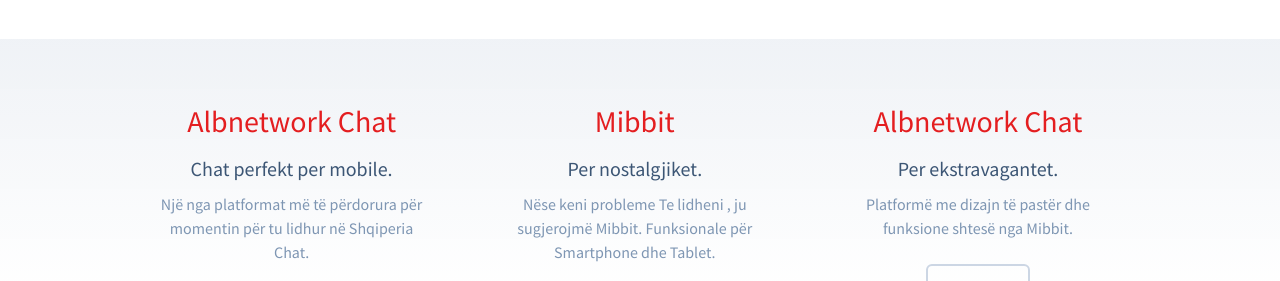
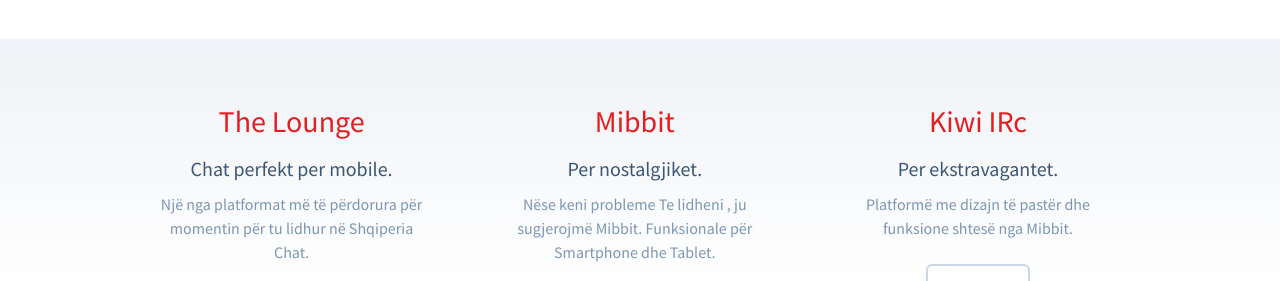
Before and after one commit to AlbnetworkOrg/albnetworkorg.github.io, a Jekyll site: the page built from index.html, in a window 1280 px wide. Shown: the part 569-850 px from the top of the page. Built offline with Jekyll 4.4.1, drawn with Linux system fonts in a browser that asks for light colours.

Commit message:
Update actions.html

```diff
--- a/_includes/actions.html
+++ b/_includes/actions.html
@@ -1,10 +1,10 @@
 <div class="Actions">
   <div class="container">
     <div class="Actions-item">
-      <h3>Albnetwork Chat</h3>
+      <h3>The Lounge</h3>
       <h4>Chat perfekt per mobile.</h4>
       <p>Një nga platformat më të përdorura për momentin për tu lidhur në Shqiperia Chat.</p>
-      <a href="https://parajsachat.com/shqiperia-chat.html" class="Button">chato</a>
+      <a href="https://lounge.kupidi.com/#/connect" class="Button">chato</a>
     </div>
 
     <div class="Actions-item">
@@ -15,10 +15,10 @@
     </div>
 
     <div class="Actions-item">
-      <h3>Albnetwork Chat</h3>
+      <h3>Kiwi IRc</h3>
       <h4>Per ekstravagantet.</h4>
       <p>Platformë me dizajn të pastër dhe funksione shtesë nga Mibbit.</p>
-      <a href="https://parajsachat.com/shqiperia-chat.html" class="Button">Chato</a>
+      <a href="https://kiwi.kupidi.com/" class="Button">Chato</a>
     </div>
   </div>
 </div>
```
